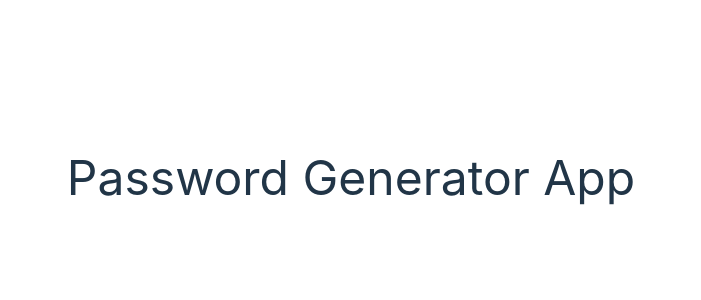
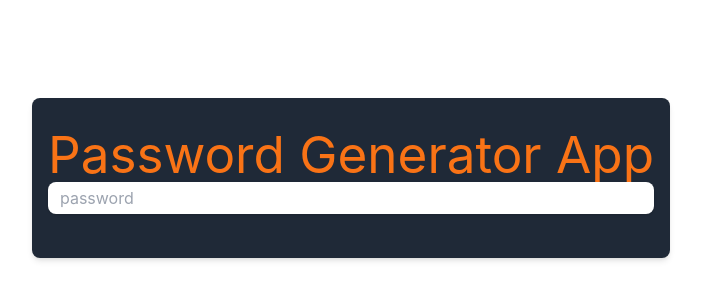
Before and after one commit to denichinv/password-generator, a React (Vite) app: page / in a window 1280 px wide. Shown: the part 222-522 px from the top of the page, without its empty margins (289-990 px from the left). Built offline with nearby package versions, Linux system fonts and the light colour scheme.

Commit message:
implemented the password generator logic

```diff
--- a/src/App.jsx
+++ b/src/App.jsx
@@ -1,5 +1,5 @@
 
-import { useState } from 'react'
+import { useCallback, useState } from 'react'
 import './App.css'
 
 function App() {
@@ -9,9 +9,28 @@ function App() {
   const [charAllow, setCharAllow] = useState(false)
   const [pass,setPassword] = useState("")
 
+
+  const passwordGenerator = useCallback(() => {
+    let pass = "";
+    let strData = "QWERTYUIOPASDFGHJKLZXCVBNMqwertyuiopasdfghjklzxcvbnm"
+    if(numAllow) strData + "0123456789"
+    if (charAllow) strData + "!@#$%^&*=-_`~+:;<.>?/|,"
+    for (let index = 0; index < len; index++) {
+      let position = Math.floor(Math.random() * strData.length + 1)
+      pass = strData.charAt(position)
+
+    }
+    setPassword(pass)
+
+  },[len,numAllow,charAllow,setPassword])
   return (
     <>
-     <div className='text-5xl text-center'>Password Generator App</div>
+     <div className='w-full max-w-screen-md mx-auto shadow-md rounded-lg px-4 my-8 py-7 bg-gray-800 text-orange-500'>
+      <h1>Password Generator App</h1>
+      <div className='flex shadow rounded-lg overflow-hidden mb-4'>
+        <input type="text" value={pass} className='outline-none w-full py-1 px-3' placeholder='password' readOnly/>
+      </div>
+      </div>
     </>
   )
 }
```
